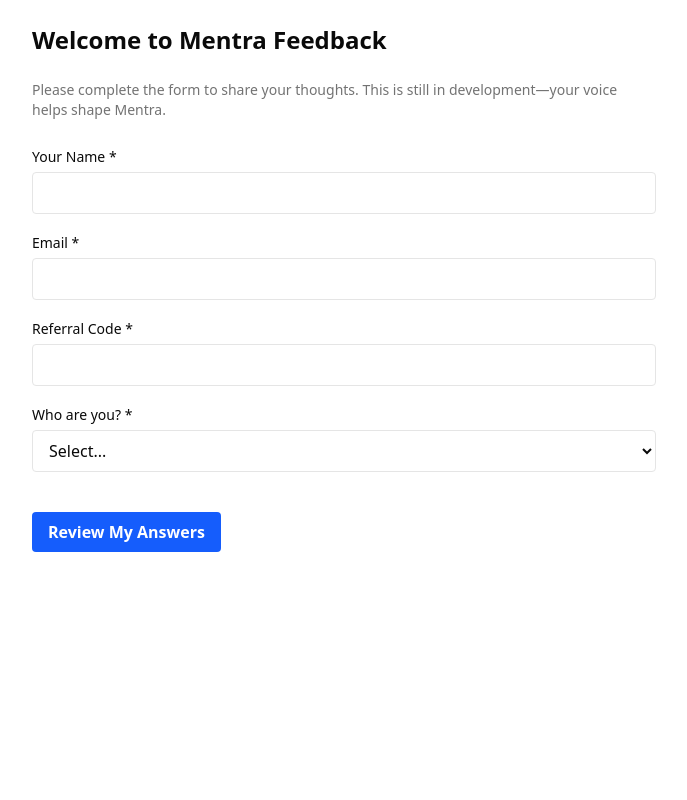
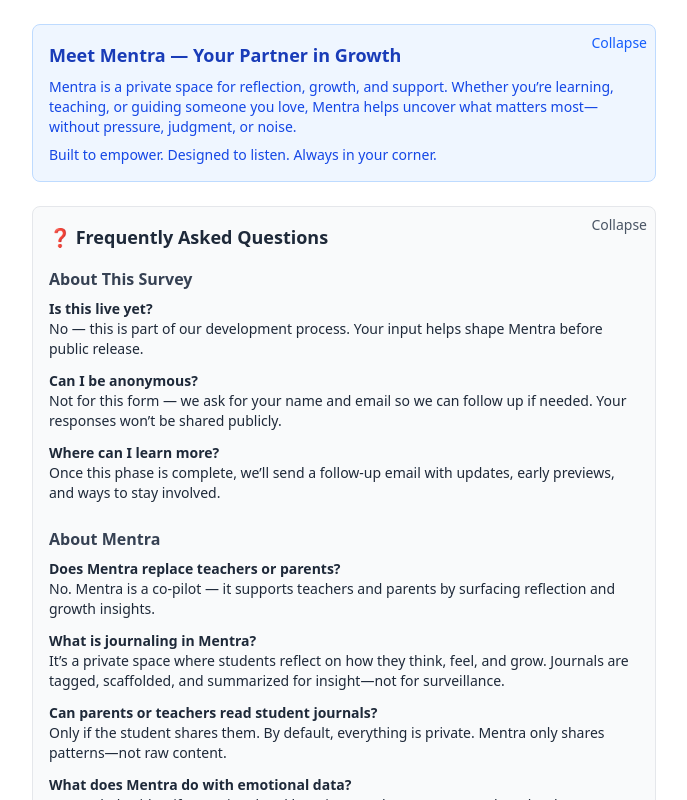
Before and after one commit to eakerr44/Mentra-form, a Next.js app: page / in a window 1280 px wide. Shown: the top 800 px of the page, without its empty margins (296-983 px from the left). Built offline with nearby package versions, Linux system fonts and the light colour scheme.

Commit message:
Add API proxy to Google Apps Script

```diff
--- a/src/app/page.tsx
+++ b/src/app/page.tsx
@@ -2,6 +2,7 @@
 
 import { useState } from "react";
 import type { ChangeEvent } from "react";
+import MentraIntroAndFAQ from "@/components/MentraIntroAndFAQ";
 
 export default function Home() {
   const [submitted, setSubmitted] = useState(false);
@@ -134,6 +135,7 @@
 
   return (
     <div className="max-w-2xl mx-auto p-6 space-y-6">
+    <MentraIntroAndFAQ persona={persona} />
       {submitted ? (
         <div className="pt-6 text-center space-y-4">
           <h2 className="text-2xl font-bold text-green-600">🎉 Thank you for your feedback!</h2>
--- /dev/null
+++ b/src/components/MentraIntroAndFAQ.tsx
@@ -0,0 +1,117 @@
+import { useState, useEffect } from "react";
+
+export default function MentraIntroAndFAQ({ persona }: { persona: string }) {
+  const [introCollapsed, setIntroCollapsed] = useState(false);
+  const [faqCollapsed, setFaqCollapsed] = useState(false);
+
+  useEffect(() => {
+    if (persona) {
+      setIntroCollapsed(true);
+      setFaqCollapsed(true);
+    }
+  }, [persona]);
+
+  return (
+    <div className="space-y-6">
+      {/* Intro Section */}
+      <div className="transition-all duration-300">
+        {!introCollapsed ? (
+          <div className="bg-blue-50 border border-blue-200 p-4 rounded-md relative">
+            <button
+              onClick={() => setIntroCollapsed(true)}
+              className="absolute top-2 right-2 text-sm text-blue-600 hover:underline"
+            >
+              Collapse
+            </button>
+            <h2 className="text-lg font-semibold text-blue-800">Meet Mentra — Your Partner in Growth</h2>
+            <p className="text-sm text-blue-700 mt-2">
+              Mentra is a private space for reflection, growth, and support. Whether you’re learning,
+              teaching, or guiding someone you love, Mentra helps uncover what matters most—
+              without pressure, judgment, or noise.
+            </p>
+            <p className="text-sm text-blue-700 mt-2 font-medium">
+              Built to empower. Designed to listen. Always in your corner.
+            </p>
+          </div>
+        ) : (
+          <div className="text-sm text-blue-700">
+            <button
+              onClick={() => setIntroCollapsed(false)}
+              className="bg-blue-100 border border-blue-300 px-3 py-1 rounded hover:bg-blue-200 transition"
+            >
+              💡 What is Mentra?
+            </button>
+          </div>
+        )}
+      </div>
+
+      {/* FAQ Section */}
+      <div className="transition-all duration-300">
+        {!faqCollapsed ? (
+          <div className="bg-gray-50 border border-gray-200 p-4 rounded-md relative">
+            <button
+              onClick={() => setFaqCollapsed(true)}
+              className="absolute top-2 right-2 text-sm text-gray-600 hover:underline"
+            >
+              Collapse
+            </button>
+            <h2 className="text-lg font-semibold text-gray-800">❓ Frequently Asked Questions</h2>
+
+            <div className="mt-4">
+              <h3 className="font-semibold text-gray-700">About This Survey</h3>
+              <div className="mt-2 space-y-3 text-sm text-gray-800">
+                <div>
+                  <strong>Is this live yet?</strong>
+                  <p>No — this is part of our development process. Your input helps shape Mentra before public release.</p>
+                </div>
+                <div>
+                  <strong>Can I be anonymous?</strong>
+                  <p>Not for this form — we ask for your name and email so we can follow up if needed. Your responses won’t be shared publicly.</p>
+                </div>
+                <div>
+                  <strong>Where can I learn more?</strong>
+                  <p>Once this phase is complete, we’ll send a follow-up email with updates, early previews, and ways to stay involved.</p>
+                </div>
+              </div>
+            </div>
+
+            <div className="mt-6">
+              <h3 className="font-semibold text-gray-700">About Mentra</h3>
+              <div className="mt-2 space-y-3 text-sm text-gray-800">
+                <div>
+                  <strong>Does Mentra replace teachers or parents?</strong>
+                  <p>No. Mentra is a co-pilot — it supports teachers and parents by surfacing reflection and growth insights.</p>
+                </div>
+                <div>
+                  <strong>What is journaling in Mentra?</strong>
+                  <p>It’s a private space where students reflect on how they think, feel, and grow. Journals are tagged, scaffolded, and summarized for insight—not for surveillance.</p>
+                </div>
+                <div>
+                  <strong>Can parents or teachers read student journals?</strong>
+                  <p>Only if the student shares them. By default, everything is private. Mentra only shares patterns—not raw content.</p>
+                </div>
+                <div>
+                  <strong>What does Mentra do with emotional data?</strong>
+                  <p>Mentra helps identify emotional and learning trends to support student development. Nothing is shared without consent.</p>
+                </div>
+                <div>
+                  <strong>What does it mean that Mentra “graduates” with students?</strong>
+                  <p>Students can export their learning history, reflection patterns, and prompts to use with future AI tools.</p>
+                </div>
+              </div>
+            </div>
+          </div>
+        ) : (
+          <div className="text-sm text-gray-700">
+            <button
+              onClick={() => setFaqCollapsed(false)}
+              className="bg-gray-100 border border-gray-300 px-3 py-1 rounded hover:bg-gray-200 transition"
+            >
+              ❔ Show FAQ
+            </button>
+          </div>
+        )}
+      </div>
+    </div>
+  );
+}
```
